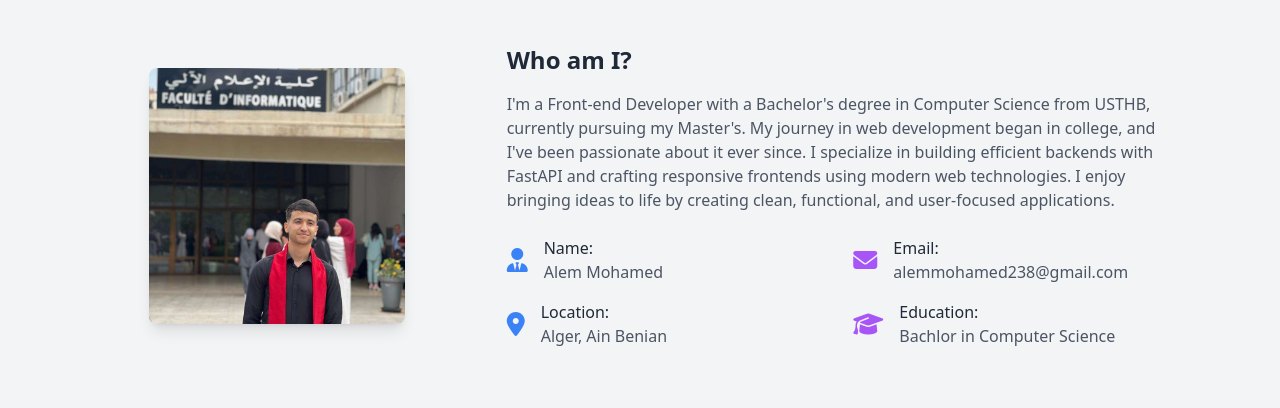
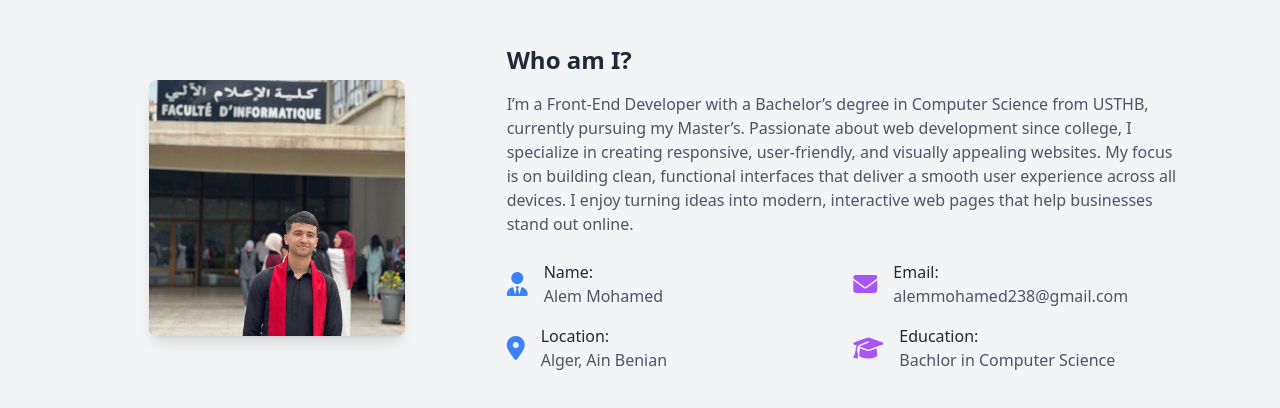
Before and after one commit to moumouh6/Prtfolio, a plain HTML site: page index.html in a window 1280 px wide. Shown: the part 668-1076 px from the top of the page. Drawn offline with nearby package versions, Linux system fonts and the light colour scheme.

Commit message:
Update index.html

```diff
--- a/index.html
+++ b/index.html
@@ -144,8 +144,8 @@
                 <div class="md:w-2/3 md:pl-12">
                     <h3 class="text-2xl font-semibold mb-4">Who am I?</h3>
                     <p class="text-gray-600 mb-6">
-                        I'm a Front-end Developer with a Bachelor's degree in Computer Science from USTHB, currently pursuing my Master's. My journey in web development began in college, and I've been passionate about it ever since. I specialize in building efficient backends with FastAPI and crafting responsive frontends using modern web technologies. I enjoy bringing ideas to life by creating clean, functional, and user-focused applications.
-                    </p>
+                      I’m a Front-End Developer with a Bachelor’s degree in Computer Science from USTHB, currently pursuing my Master’s. Passionate about web development since college, I specialize in creating responsive, user-friendly, and visually appealing websites. My focus is on building clean, functional interfaces that deliver a smooth user experience across all devices. I enjoy turning ideas into modern, interactive web pages that help businesses stand out online.
+ </p>
                     <div class="grid grid-cols-1 md:grid-cols-2 gap-4">
                         <div class="flex items-center">
                             <div class="mr-4 text-blue-500">
```
